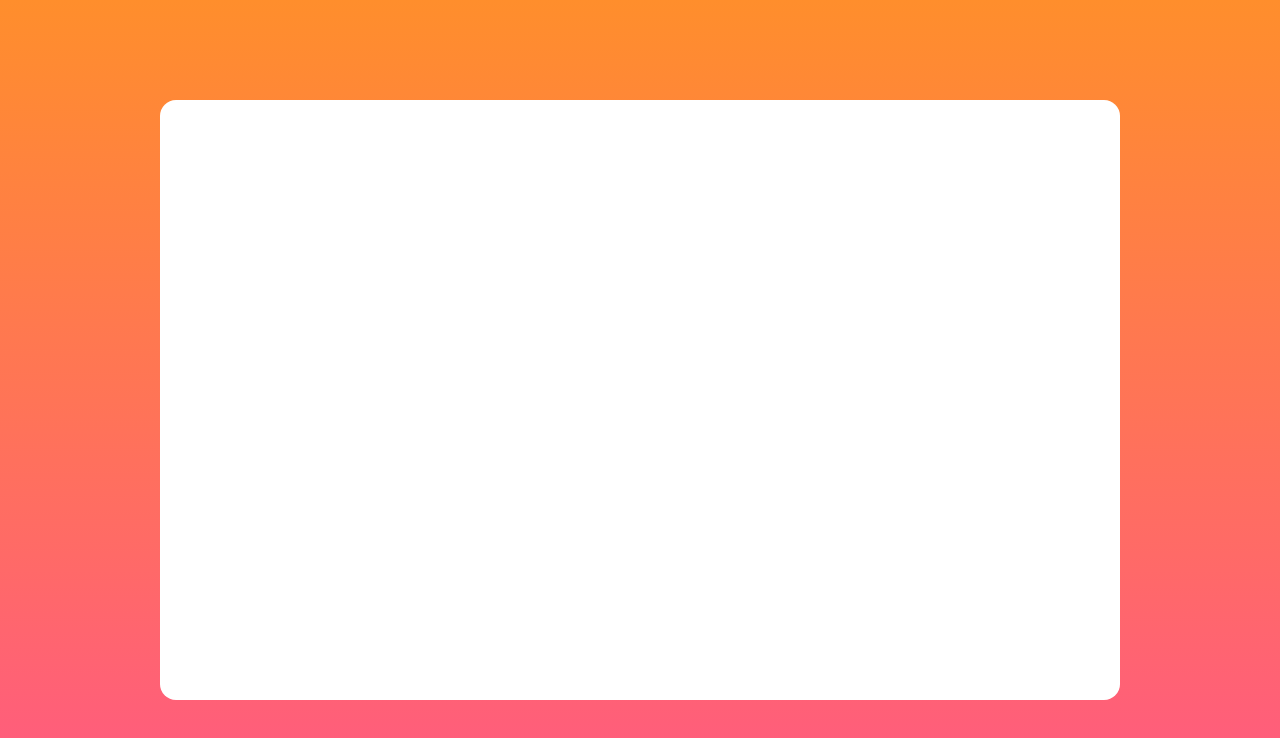
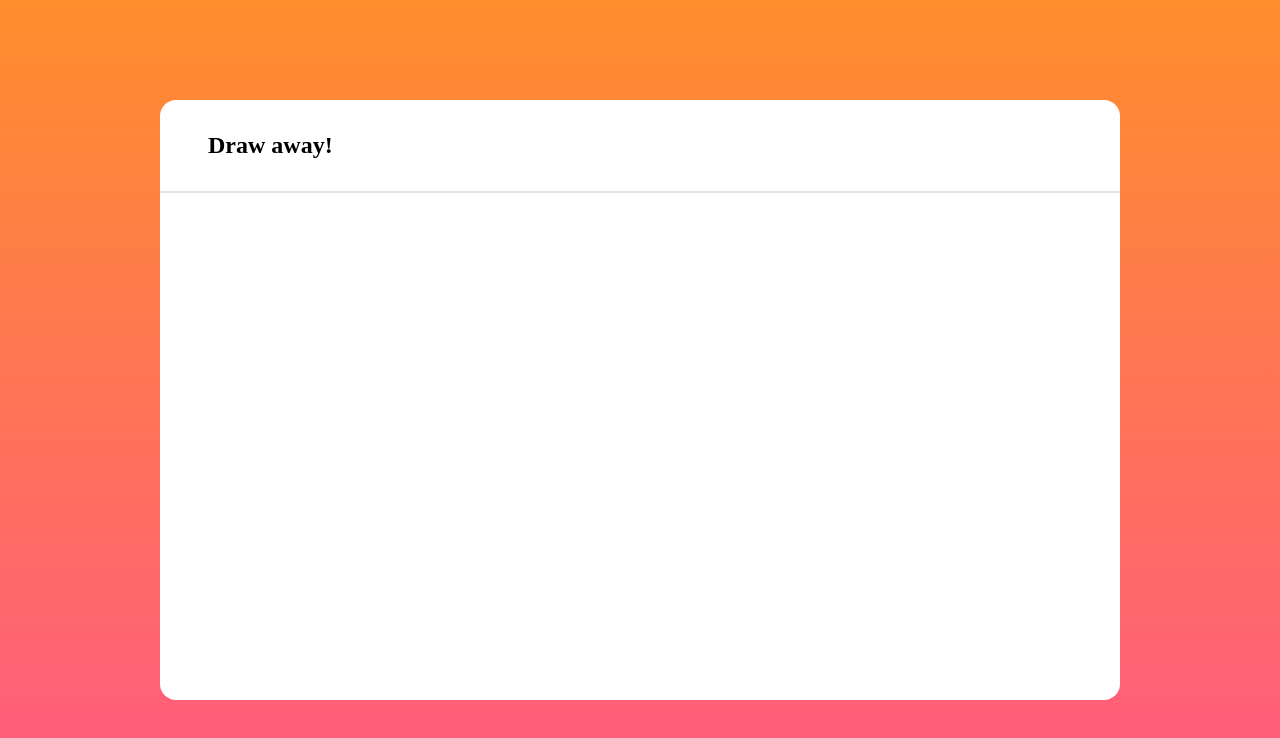
Before and after one commit to np-overflow/ml-skribbl, a SvelteKit app in the folder frontend/: page / in a window 1280 px wide. Shown: the top 738 px of the page. Built offline with nearby package versions, Linux system fonts and the light colour scheme.

Commit message:
feat: add prompt

```diff
--- a/frontend/package.json
+++ b/frontend/package.json
@@ -28,5 +28,8 @@
 		"typescript": "^4.7.4",
 		"vite": "^3.1.0"
 	},
-	"type": "module"
+	"type": "module",
+	"dependencies": {
+		"iconify-icon": "^1.0.1"
+	}
 }
--- a/frontend/src/routes/+page.svelte
+++ b/frontend/src/routes/+page.svelte
@@ -1,6 +1,7 @@
 <script lang="ts">
   import { browser } from "$app/environment";
   import { onMount } from "svelte";
+  import "iconify-icon";
 
   onMount(() => {
     if (browser) {
@@ -36,6 +37,10 @@
 
 <main>
   <section>
+    <div>
+      <iconify-icon icon="material-symbols:draw-rounded" style="font-size: 2em;" />
+      <h1>Draw away!</h1>
+    </div>
     <canvas id="board" />
   </section>
 </main>
@@ -45,6 +50,10 @@
 <style>
   :global(*) {
     margin: 0;
+  }
+
+  :global(html, body) {
+    overflow: hidden;
   }
 
   #background,
@@ -71,10 +80,19 @@
     z-index: 1;
     background-color: white;
     border-radius: 1rem;
+    display: flex;
+    flex-direction: column;
+  }
+
+  section div {
+    margin: 2em;
+    display: flex;
+    align-items: center;
+    gap: 1em;
   }
 
   canvas {
-    height: 100%;
-    width: 100%;
+    flex: 1;
+    border-top: 2px solid #e5e5e5;
   }
 </style>
```
Also changed, not shown: 1 other file (tests, documents, lock files or other folders).
